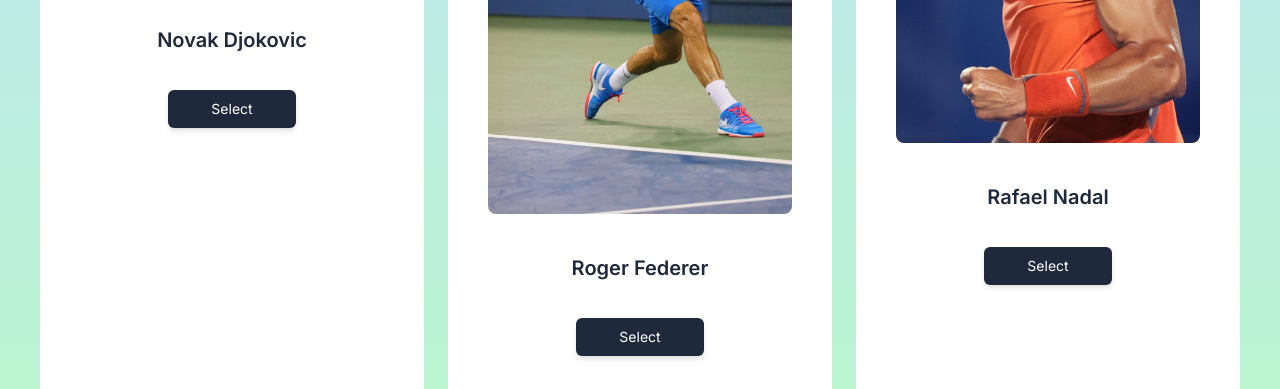
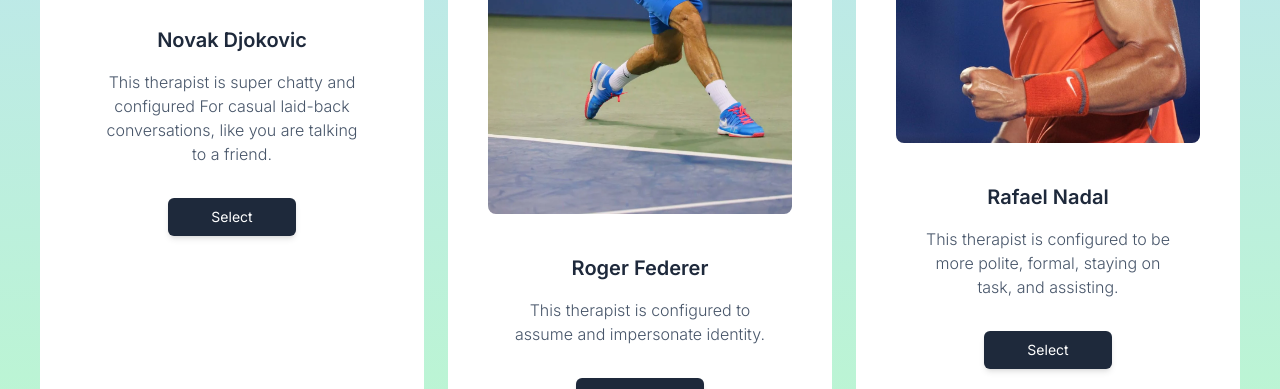
Before and after one commit to sa616473/sports-psychology-app, a Next.js app: page /choose-therapist in a window 1280 px wide. Shown: the part 506-895 px from the top of the page. Built offline with nearby package versions, Linux system fonts and the light colour scheme; no server answers; sample sign-in values are in the browser's storage.

Commit message:
quick fix
fixing the re route on signup

```diff
--- a/app/choose-therapist/page.tsx
+++ b/app/choose-therapist/page.tsx
@@ -13,9 +13,9 @@
 
 
 const therapists = [
-  { name: 'Novak Djokovic', imageUrl: djokovic },
-  { name: 'Roger Federer', imageUrl: federer },
-  { name: 'Rafael Nadal', imageUrl: nadal},
+  { name: 'Novak Djokovic', imageUrl: djokovic, description:"This therapist is super chatty and configured For casual laid-back conversations, like you are talking to a friend."  },
+  { name: 'Roger Federer', imageUrl: federer, description: "This therapist is configured to assume and impersonate identity."},
+  { name: 'Rafael Nadal', imageUrl: nadal, description:"This therapist is configured to be more polite, formal, staying on task, and assisting." },
 ];
 
 const TherapistSelectionPage = () => {
@@ -57,7 +57,10 @@
         <div className="p-6 text-center">
         <h4 className="mb-1 text-xl font-semibold text-slate-800">
             {therapist.name}
-            </h4>
+        </h4>
+        <p className="text-base text-slate-600 mt-4 font-light ">
+          {therapist.description}
+        </p>
         </div>
             <div className="flex justify-center p-6 pt-2 gap-7">
               <button className="min-w-32  rounded-md bg-slate-800 py-2 px-4 border border-transparent text-center text-sm text-white transition-all shadow-md hover:shadow-lg focus:bg-slate-700 focus:shadow-none active:bg-slate-700 hover:bg-slate-700 active:shadow-none disabled:pointer-events-none disabled:opacity-50 disabled:shadow-none" type="button">
--- a/app/components/SignUpForm.tsx
+++ b/app/components/SignUpForm.tsx
@@ -50,7 +50,7 @@
 
       if (response.status === 201) {
         console.log("User registered:", userCredential.user);
-        router.push('/');
+        router.push('/feeling');
       } else {
         setError("An error occurred during registration.");
       }
```
